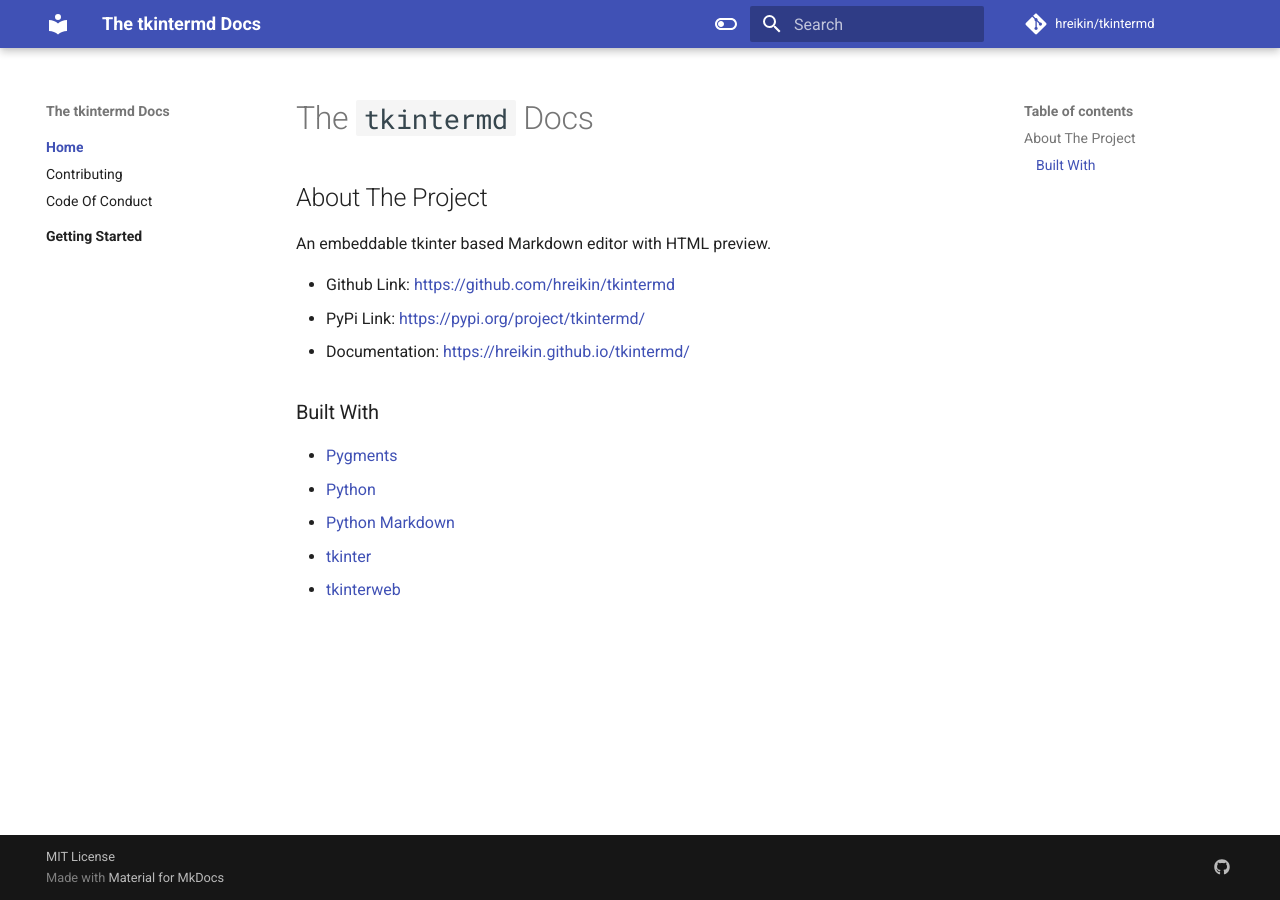
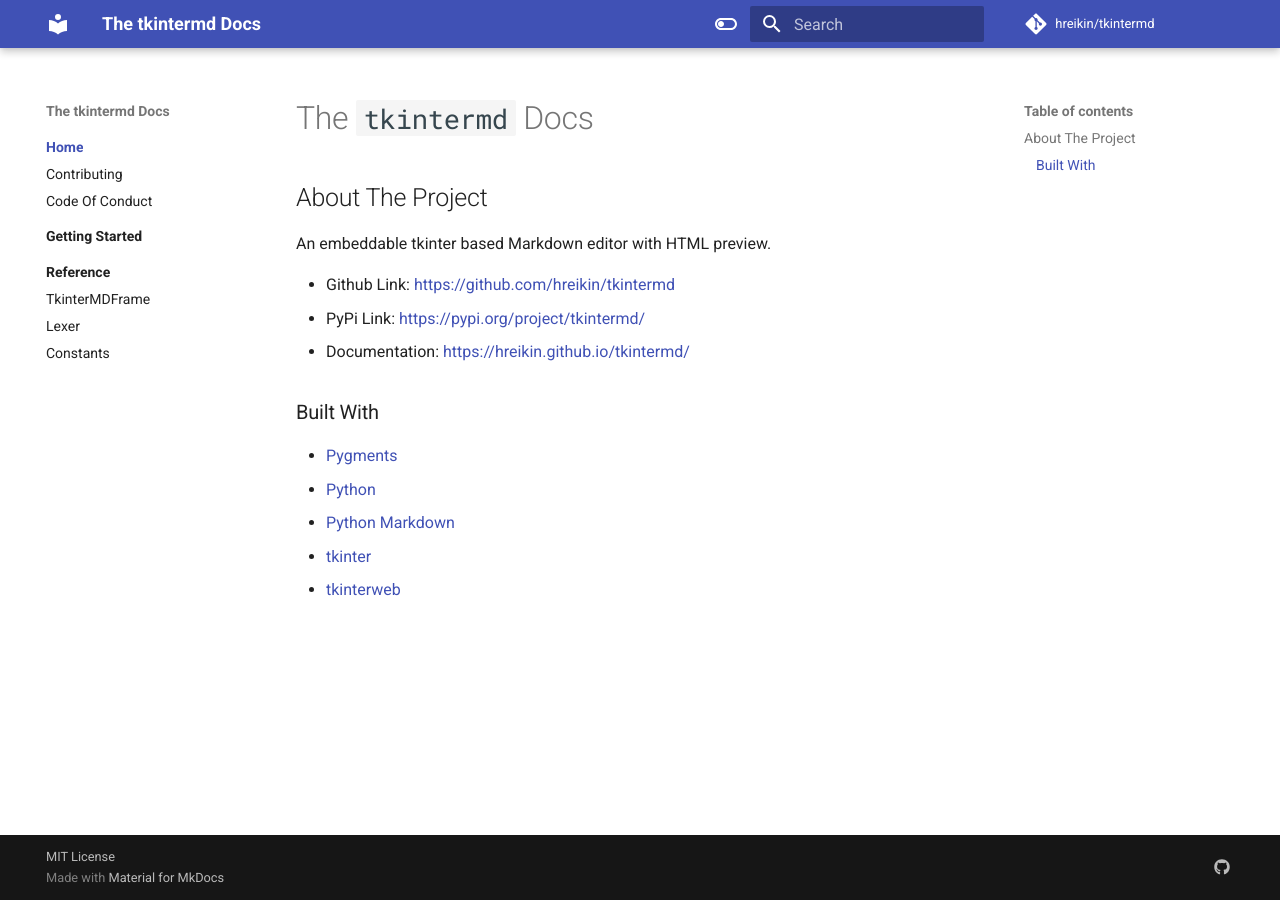
Before and after one commit to hreikin/tkintermd, an MkDocs documentation site: the page built from docs/README.md, in a window 1280 px wide. Built offline with MkDocs 1.6.1 and Material for MkDocs 9.7.7, drawn with Linux system fonts in a browser that asks for light colours; comment, search, counter and statistics services are not loaded; some of the changed lines change nothing that is shown.

Commit message:
Configure mkdocstrings in yaml file.

```diff
--- a/mkdocs.yml
+++ b/mkdocs.yml
@@ -30,6 +30,10 @@
     - search.share
 plugins:
   - search
+  - mkdocstrings:
+      default_handler: python
+      watch:
+        - tkintermd/
   - git-revision-date
 extra:
   social:
@@ -78,3 +82,8 @@
     - Code Of Conduct: 'code-of-conduct.md'
   - Getting Started:
     - Getting Started: 'getting-started/README.md'
+  - Reference:
+    - Reference: 'reference/README.md'
+    - TkinterMDFrame: 'reference/tkintermd-frame.md'
+    - Lexer: 'reference/tkintermd-lexer.md'
+    - Constants: 'reference/tkintermd-constants.md'
```
